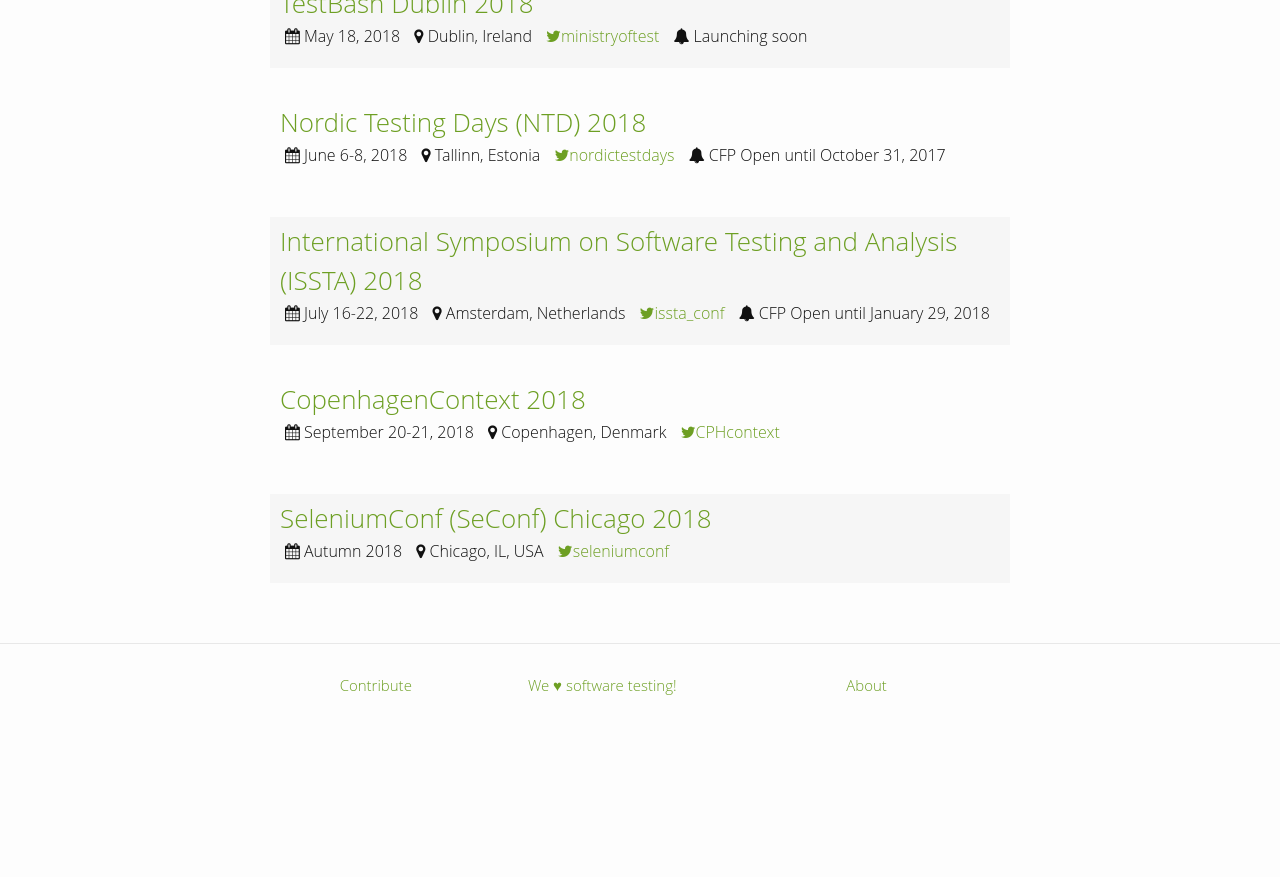
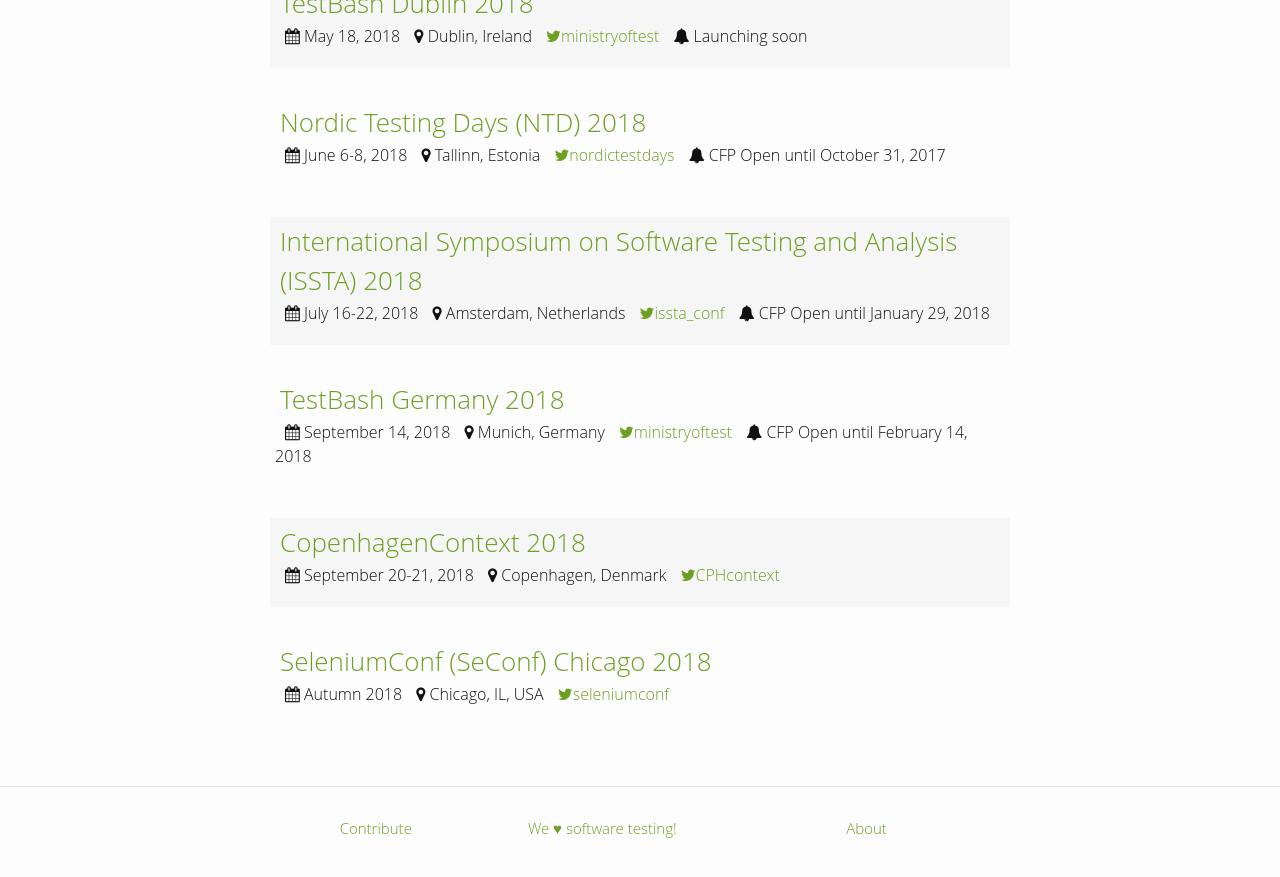
Before and after one commit to TestingConferences/testingconferences.github.io, a Jekyll site: the page built from index.html, in a window 1280 px wide and 900 px high, scrolled down 2509 px. Shown: the top 877 px of the window. Built offline with Jekyll 4.4.1, drawn with Linux system fonts in a browser that asks for light colours; before the commit the page ends 3266 px from its top, so only the background shows below that.

Commit message:
added TestBash Germany 2018

```diff
--- a/_data/current.yml
+++ b/_data/current.yml
@@ -151,6 +151,13 @@
   twitter: issta_conf
   status: CFP Open until January 29, 2018
 
+- name: TestBash Germany 2018
+  location: Munich, Germany
+  dates: "September 14, 2018"
+  url: https://www.ministryoftesting.com/continuous-call-papers/
+  twitter: ministryoftest
+  status: CFP Open until February 14, 2018
+
 - name: CopenhagenContext 2018
   location: Copenhagen, Denmark
   dates: "September 20-21, 2018"
```
